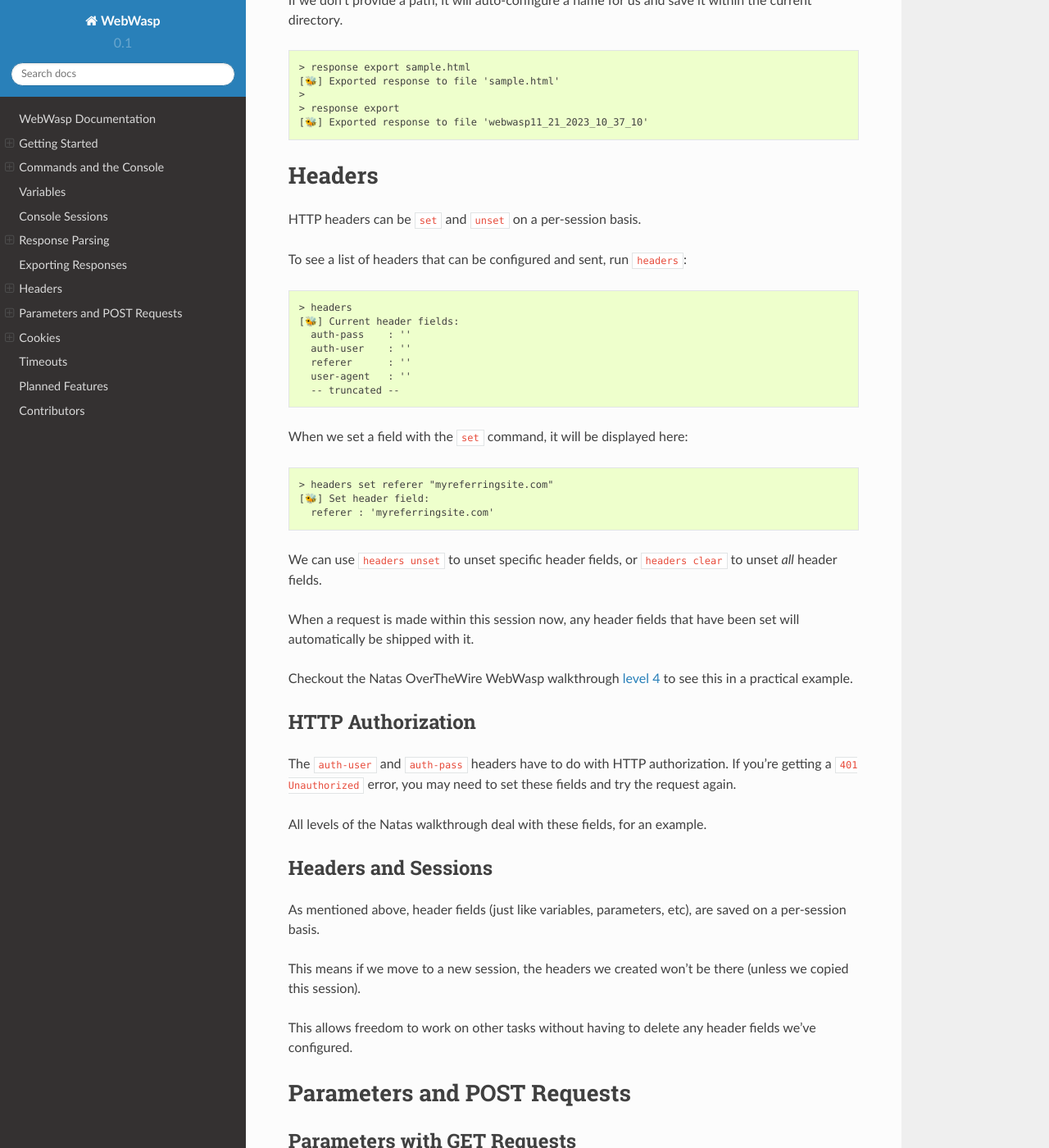
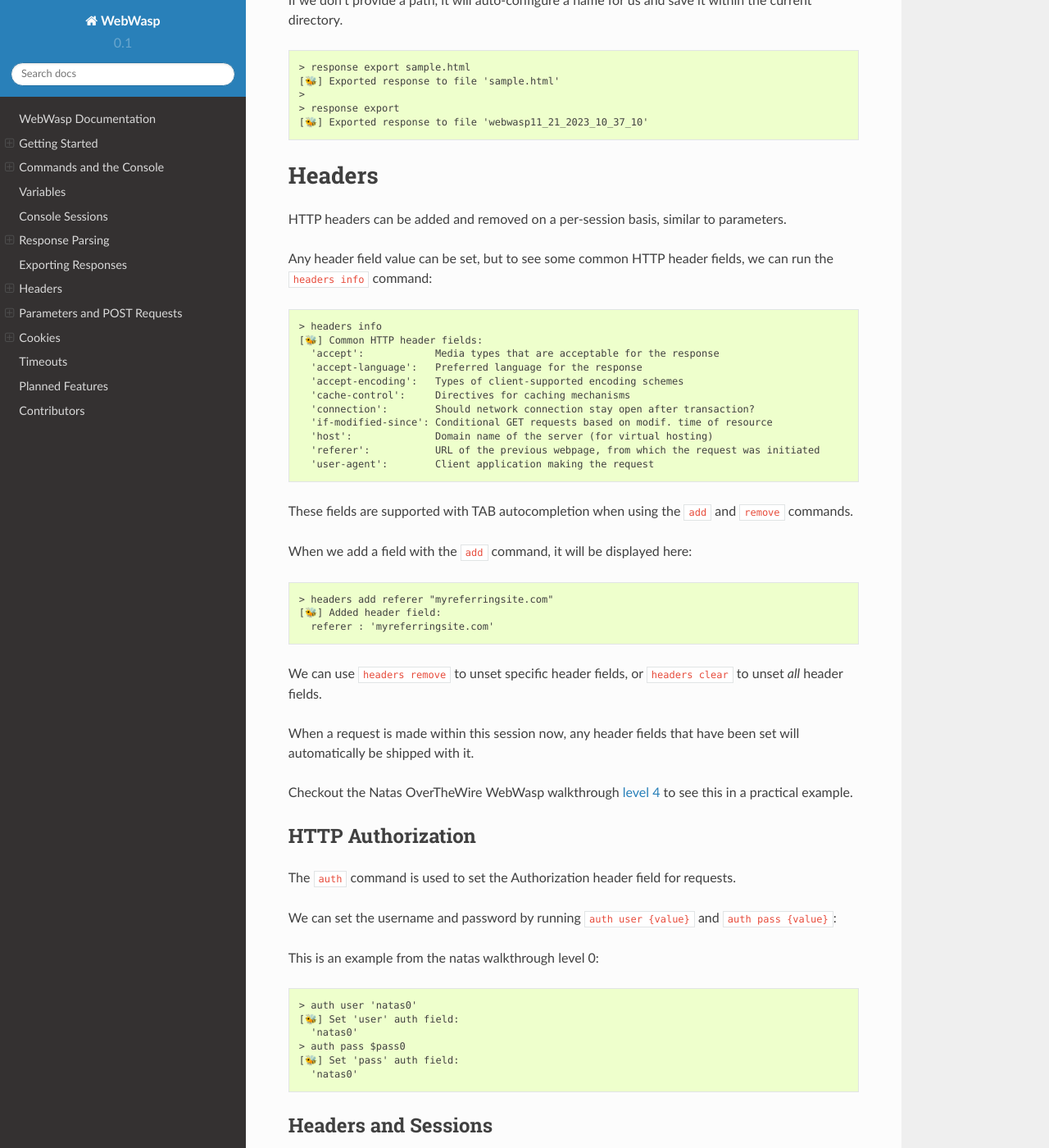
Before and after one commit to m-rosinsky/WebWasp, a Sphinx documentation site: the page built from docs/source/index.rst, in a window 1280 px wide and 1400 px high, scrolled down 11997 px. Shown: the whole window at 82% size. Built offline with Sphinx 7.4.7 and the Read the Docs theme 2.0.0, drawn with Linux system fonts in a browser that asks for light colours; some of the changed text lies outside the part shown.

Commit message:
Updated docs

```diff
--- a/docs/source/index.rst
+++ b/docs/source/index.rst
@@ -213,13 +213,13 @@
 
 .. code-block::
 
-  > headers set r
+  > headers add r
 
 and press ``TAB``:
 
 .. code-block::
 
-  > headers set referer
+  > headers add referer
 
 WebWasp will autofill the rest of the command, since ``referer`` was the only
 option for completion given the partial command ``r``.
@@ -620,29 +620,35 @@
 Headers
 =======
 
-HTTP headers can be ``set`` and ``unset`` on a per-session basis.
+HTTP headers can be added and removed on a per-session basis, similar to parameters.
 
-To see a list of headers that can be configured and sent, run ``headers``:
+Any header field value can be set, but to see some common HTTP header fields, we can run the ``headers info`` command:
 
 .. code-block::
 
-  > headers
-  [🐝] Current header fields:
-    auth-pass    : ''
-    auth-user    : ''
-    referer      : ''
-    user-agent   : ''
-    -- truncated --
+  > headers info
+  [🐝] Common HTTP header fields:
+    'accept':            Media types that are acceptable for the response
+    'accept-language':   Preferred language for the response
+    'accept-encoding':   Types of client-supported encoding schemes
+    'cache-control':     Directives for caching mechanisms
+    'connection':        Should network connection stay open after transaction?
+    'if-modified-since': Conditional GET requests based on modif. time of resource
+    'host':              Domain name of the server (for virtual hosting)
+    'referer':           URL of the previous webpage, from which the request was initiated
+    'user-agent':        Client application making the request
 
-When we set a field with the ``set`` command, it will be displayed here:
+These fields are supported with TAB autocompletion when using the ``add`` and ``remove`` commands.
+
+When we add a field with the ``add`` command, it will be displayed here:
 
 .. code-block::
 
-  > headers set referer "myreferringsite.com"
-  [🐝] Set header field:
+  > headers add referer "myreferringsite.com"
+  [🐝] Added header field:
     referer : 'myreferringsite.com'
 
-We can use ``headers unset`` to unset specific header fields, or ``headers clear`` to unset *all* header fields.
+We can use ``headers remove`` to unset specific header fields, or ``headers clear`` to unset *all* header fields.
 
 When a request is made within this session now, any header fields that have been set will automatically be shipped with it.
 
@@ -651,9 +657,20 @@
 HTTP Authorization
 ------------------
 
-The ``auth-user`` and ``auth-pass`` headers have to do with HTTP authorization. If you're getting a ``401 Unauthorized`` error, you may need to set these fields and try the request again.
+The ``auth`` command is used to set the Authorization header field for requests.
 
-All levels of the Natas walkthrough deal with these fields, for an example.
+We can set the username and password by running ``auth user {value}`` and ``auth pass {value}``:
+
+This is an example from the natas walkthrough level 0:
+
+.. code-block::
+
+  > auth user 'natas0'
+  [🐝] Set 'user' auth field:
+    'natas0'
+  > auth pass $pass0
+  [🐝] Set 'pass' auth field:
+    'natas0'
 
 Headers and Sessions
 --------------------
```
Also changed, not shown: other parts of docs/source/index.rst (+1 -1 lines), docs/natas.md (+46 -53 lines).
